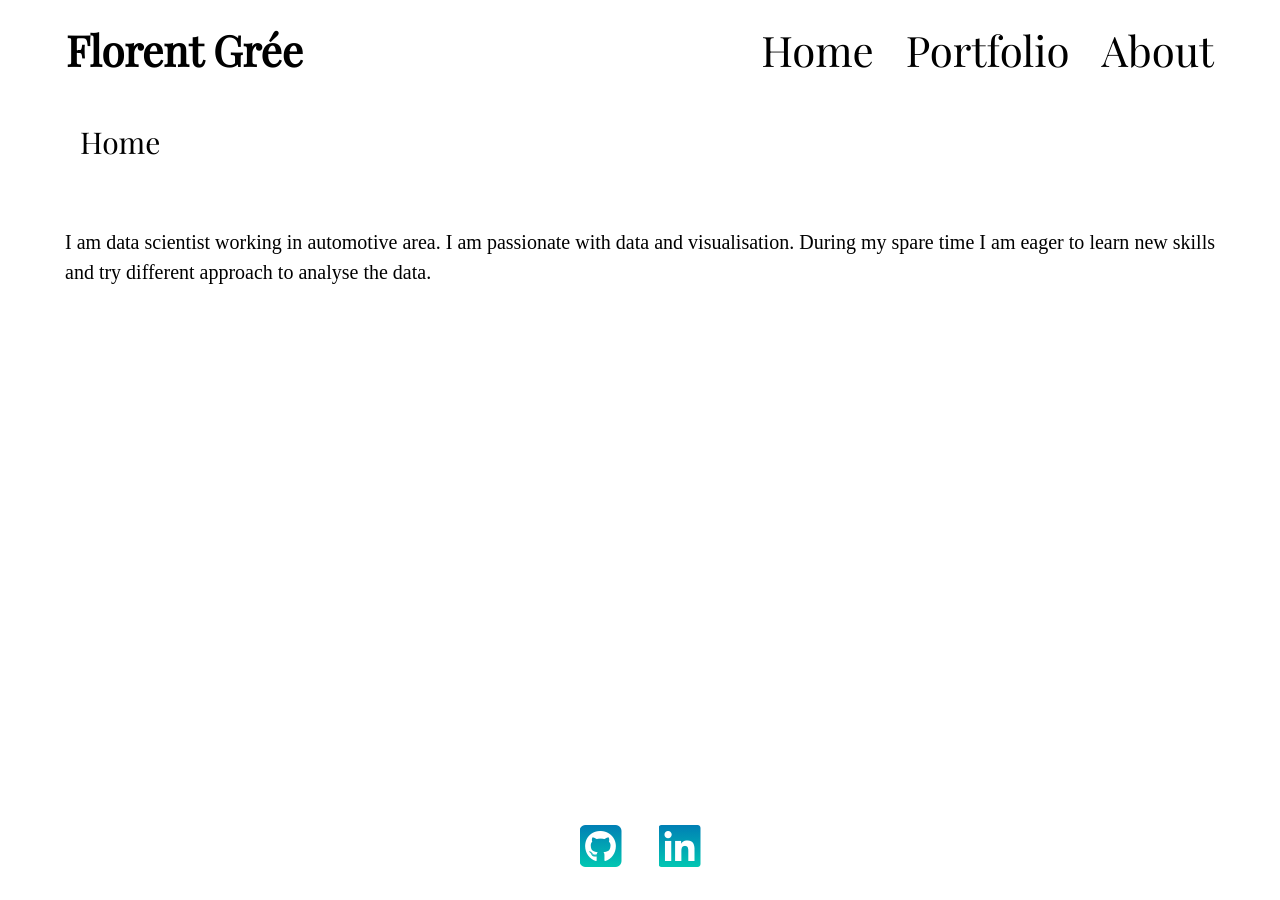
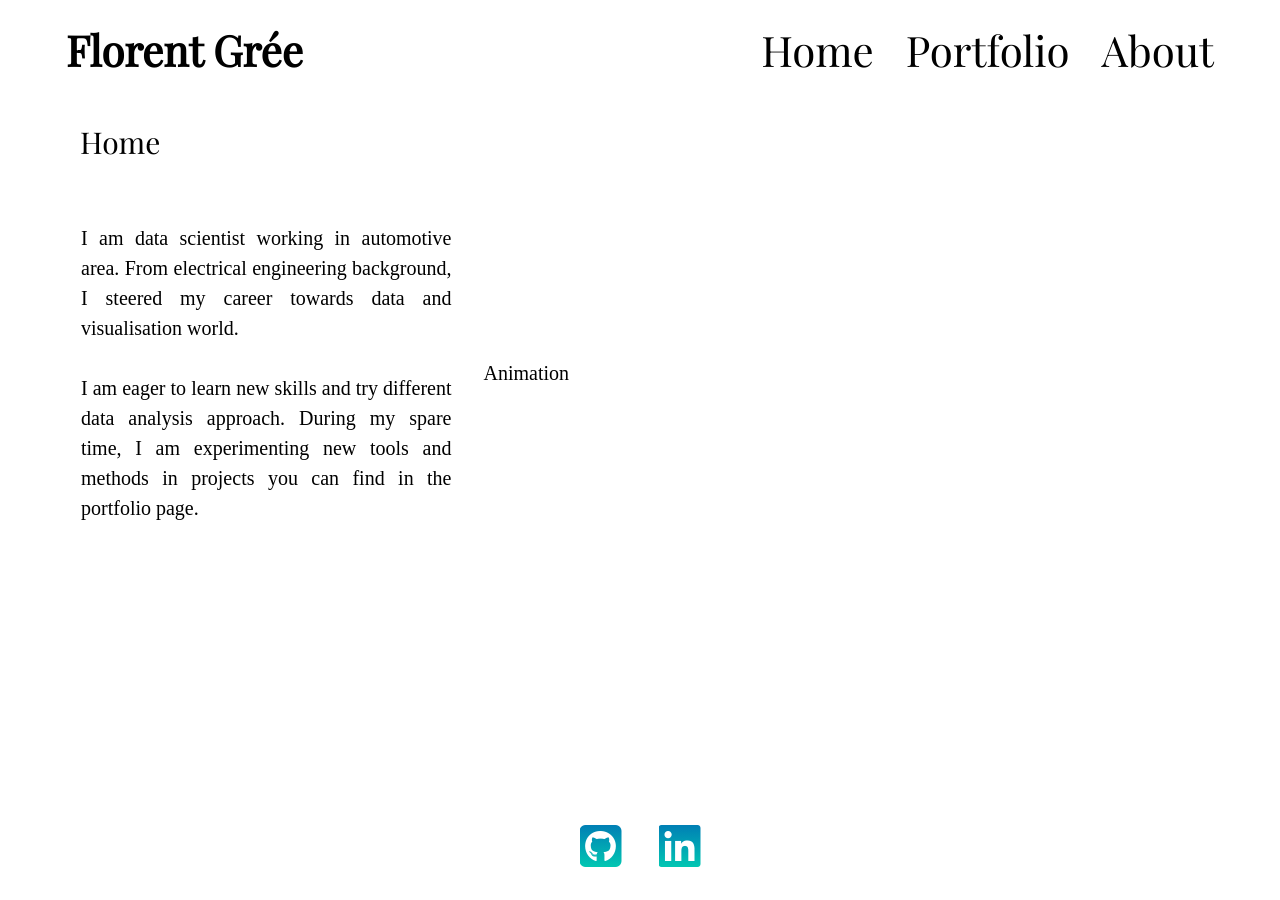
Before and after one commit to FlorentDSGree/florentdsgree.github.io, a Jekyll site: the page built from index.markdown, in a window 1280 px wide. Built offline with Jekyll 4.4.1, drawn with Linux system fonts in a browser that asks for light colours; nearby versions of some CDN libraries.

Commit message:
Commit 2

```diff
--- a/assets/css/style.css
+++ b/assets/css/style.css
@@ -57,7 +57,7 @@ body {
 }
 
 .container:hover .image {
-  opacity: 0.3;
+  opacity: 0.1;
 }
 
 .text {
--- a/index.markdown
+++ b/index.markdown
@@ -7,5 +7,21 @@ title: Home
 permalink: /index.html
 ---
 
-I am data scientist working in automotive area. I am passionate with data and visualisation.
-During my spare time I am eager to learn new skills and try different approach to analyse the data.
+<table>
+	<colgroup>
+       <col span="1" style="width: 35%;">
+       <col span="1" style="width: 65%;">
+    </colgroup>
+	<tr>
+		<td align="center">
+			<div class="content">I am data scientist working in automotive area. From electrical engineering background,
+								 I steered my career towards data and visualisation world.<br><br>I am eager to learn new skills
+								 and try different data analysis approach. During my spare time, I am experimenting new
+								 tools and methods in projects you can find in the portfolio page.
+			</div>
+		</td>
+		<td>
+			<div class="content">Animation</div>
+		</td>
+	</tr>
+</table>
```
Also changed, not shown: portfolio.markdown (+106 -6 lines), 4 other files.
